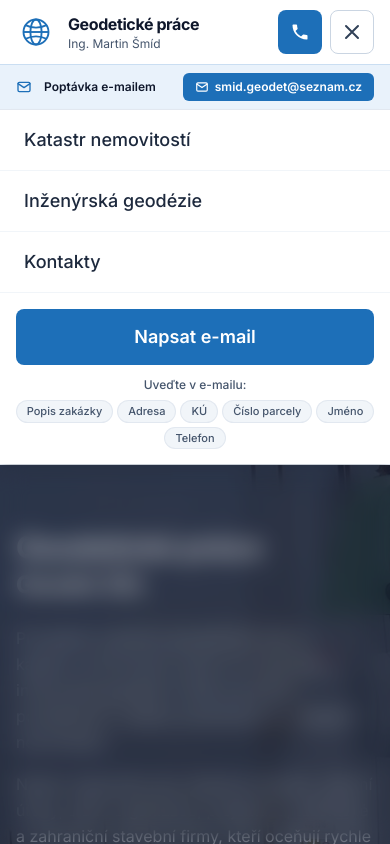
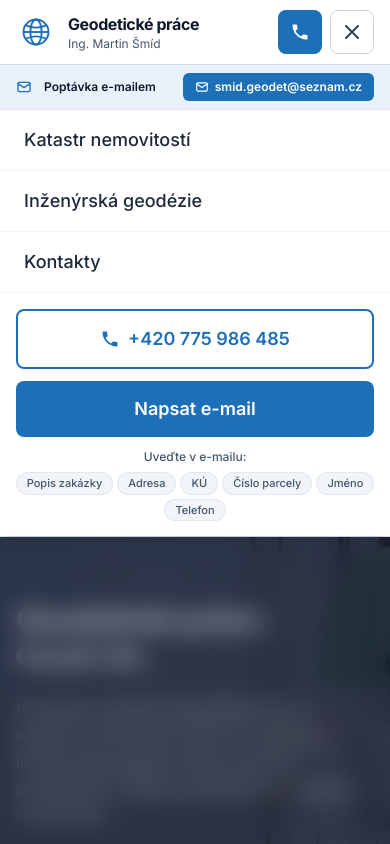
Before and after one commit to kapusnak/geodet-zlin, a Next.js app: page / in a window 390 px wide. Both pictures are taken after a click on the button "Otevřít menu". Shown: the top 844 px of the page. Built offline with nearby package versions, Linux system fonts and the light colour scheme.

Commit message:
Add phone button above email in mobile burger menu
White outlined call button with icon and +420 number, placed above the
existing email CTA in the mobile navigation drawer.

Co-authored-by: Cursor <cursoragent@cursor.com>

```diff
--- a/app/components/Header.tsx
+++ b/app/components/Header.tsx
@@ -255,9 +255,24 @@ export default function Header() {
               ))}
               <li className="p-4">
                 <a
+                  href="tel:+420775986485"
+                  onClick={() => setOpen(false)}
+                  className="flex items-center justify-center gap-2 rounded-lg border-2 border-accent bg-white px-6 py-3.5 text-lg font-semibold text-accent active:bg-slate-50"
+                >
+                  <svg
+                    viewBox="0 0 24 24"
+                    className="h-5 w-5 shrink-0"
+                    fill="currentColor"
+                    aria-hidden="true"
+                  >
+                    <path d="M6.62 10.79a15.05 15.05 0 0 0 6.59 6.59l2.2-2.2a1 1 0 0 1 1.02-.24c1.12.37 2.33.57 3.57.57a1 1 0 0 1 1 1V20a1 1 0 0 1-1 1C10.61 21 3 13.39 3 4a1 1 0 0 1 1-1h3.5a1 1 0 0 1 1 1c0 1.24.2 2.45.57 3.57a1 1 0 0 1-.24 1.02l-2.21 2.2Z" />
+                  </svg>
+                  +420 775 986 485
+                </a>
+                <a
                   href={inquiryMailto}
                   onClick={() => setOpen(false)}
-                  className="block rounded-lg bg-accent px-6 py-3.5 text-center text-lg font-semibold text-white active:bg-accent-dark"
+                  className="mt-3 block rounded-lg bg-accent px-6 py-3.5 text-center text-lg font-semibold text-white active:bg-accent-dark"
                 >
                   Napsat e-mail
                 </a>
```
